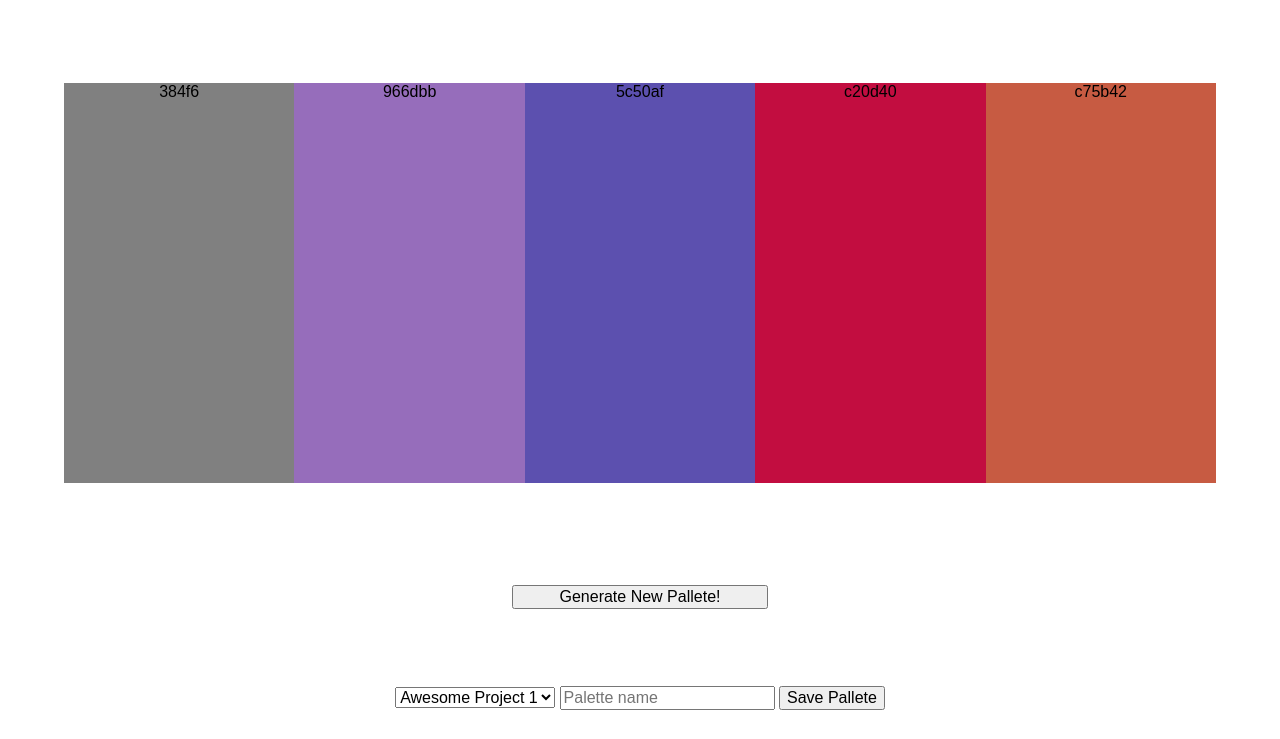
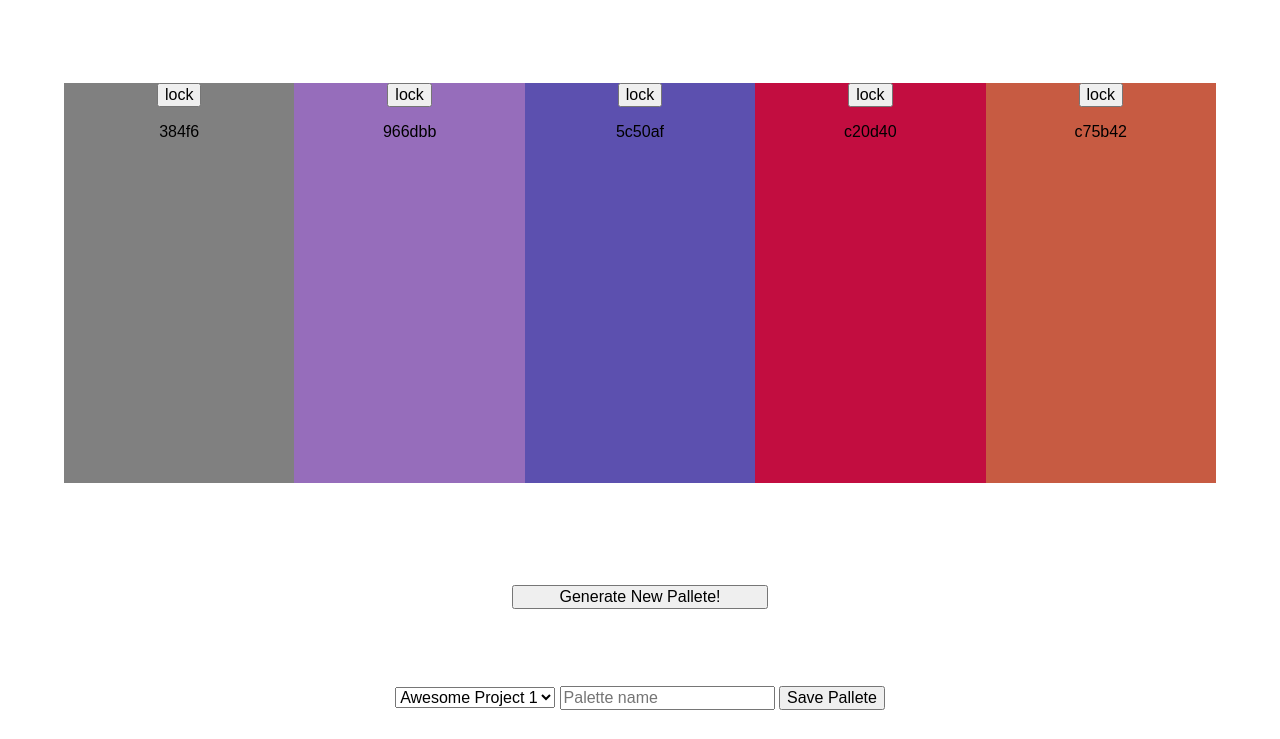
Before and after one commit to dsdunn/pallete-picker, a website: page public/index.html in a window 1280 px wide. Shown: the part 61-800 px from the top of the page. Drawn offline with nearby package versions, Linux system fonts and the light colour scheme.

Commit message:
Refactor generateColors again to display code

```diff
--- a/public/index.html
+++ b/public/index.html
@@ -12,23 +12,23 @@
     </header>
     <main>
       <section class='current-pallete'>
-        <article id='color' class='color-square-big'>
+        <article class='color-square-big'>
           <button class='lock-button'>lock</button>
           <p class='color-code'></p>
         </article>
-        <article id='color' class='color-square-big'>
+        <article class='color-square-big'>
           <button class='lock-button'>lock</button>
           <p class='color-code'></p>
         </article>
-        <article id='color' class='color-square-big'>
+        <article class='color-square-big'>
           <button class='lock-button'>lock</button>
           <p class='color-code'></p>
         </article>
-        <article id='color'  class='color-square-big'>
+        <article class='color-square-big'>
           <button class='lock-button'>lock</button>
           <p class='color-code'></p>
         </article>
-        <article id='color' class='color-square-big'>
+        <article class='color-square-big'>
           <button class='lock-button'>lock</button>
           <p class='color-code'></p>
         </article>
--- a/public/js/main.js
+++ b/public/js/main.js
@@ -8,9 +8,7 @@ function generateColors() {
   $('.color-square-big').each(function() {
     let color = Math.floor(Math.random()*16777215).toString(16);
     $(this).css('background-color', '#'+color)
-    $(this).text(color)
+    $(this).find('.color-code').text(color)
     currentColors.push(color);
-    console.log(currentColors)
-
   })
 }
```
